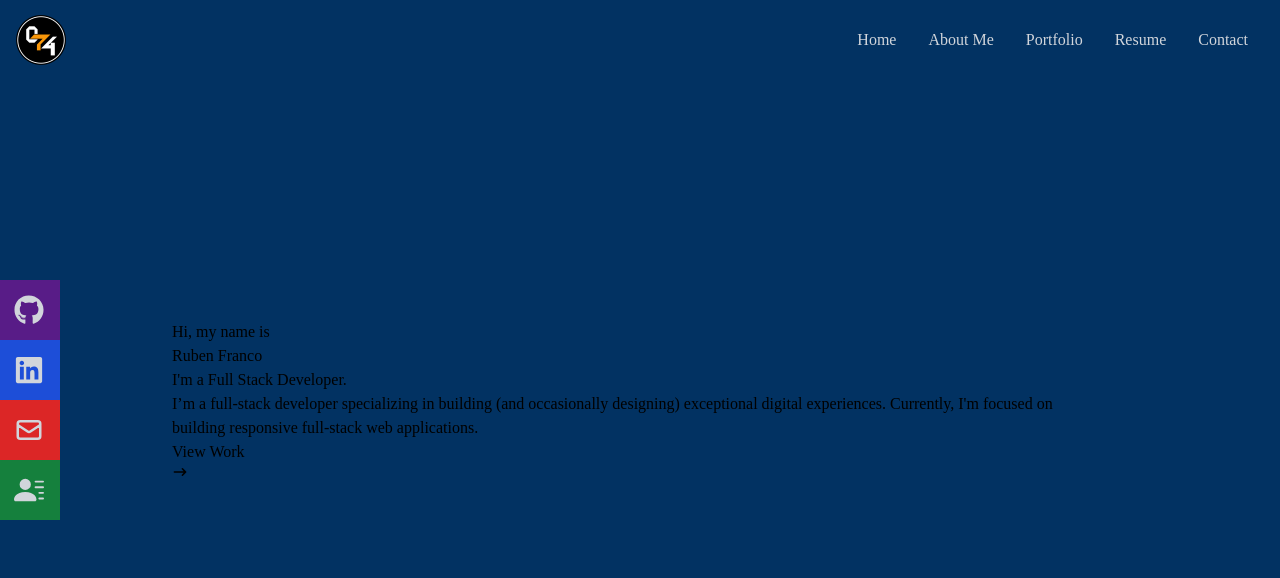
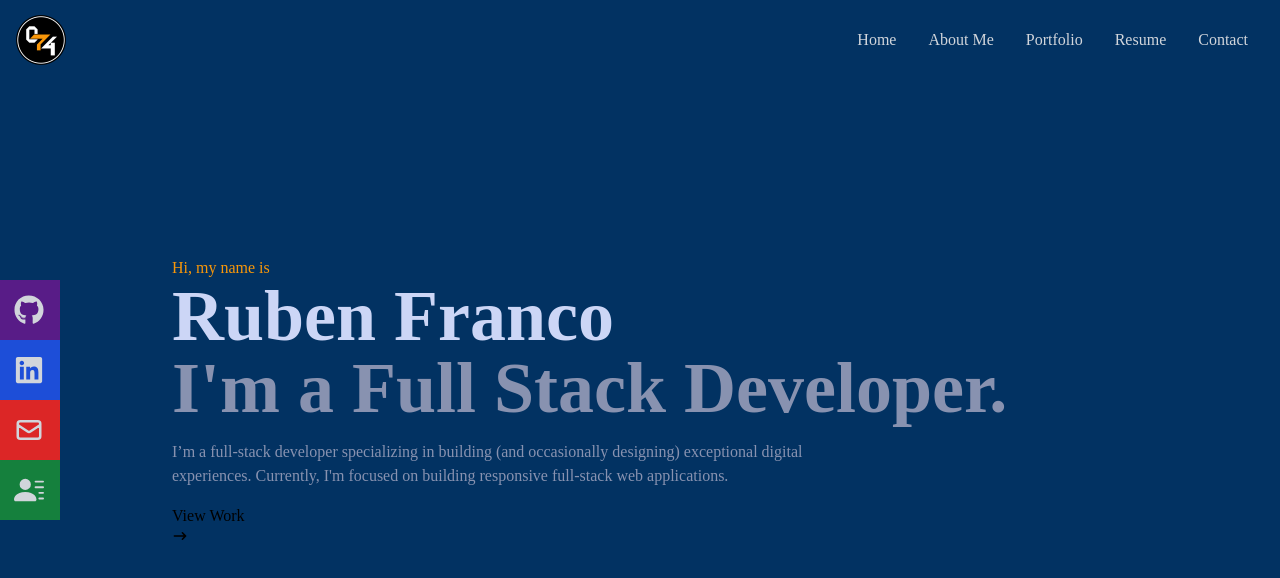
Before and after one commit to RubenFr74/franco-portfolio, a React (Create React App) app in the folder my-app/: page / in a window 1280 px wide. Shown: the top 578 px of the page. Built offline with nearby package versions, Linux system fonts and the light colour scheme.

Commit message:
added styling to about me

```diff
--- a/my-app/src/components/Home.jsx
+++ b/my-app/src/components/Home.jsx
@@ -7,10 +7,10 @@
 
         {/* Container */}
         <div className='max-w-[1000px] mx-auto px-8 flex flex-col justify-center h-full'>
-            <p>Hi, my name is</p>
-            <h1>Ruben Franco</h1>
-            <h2>I'm a Full Stack Developer.</h2>
-            <p>I’m a full-stack developer specializing in building (and occasionally
+            <p className='text-[#f99709]'>Hi, my name is</p>
+            <h1 className='text-4xl sm:text-7xl font-bold text-[#ccd6f6]'>Ruben Franco</h1>
+            <h2 className='text-4xl sm:text-7xl font-bold text-[#8892b0]'>I'm a Full Stack Developer.</h2>
+            <p className='text-[#8892b0] py-4 max-w-[700px]'>I’m a full-stack developer specializing in building (and occasionally
           designing) exceptional digital experiences. Currently, I'm focused on
           building responsive full-stack web applications.</p>
           <div>
```
